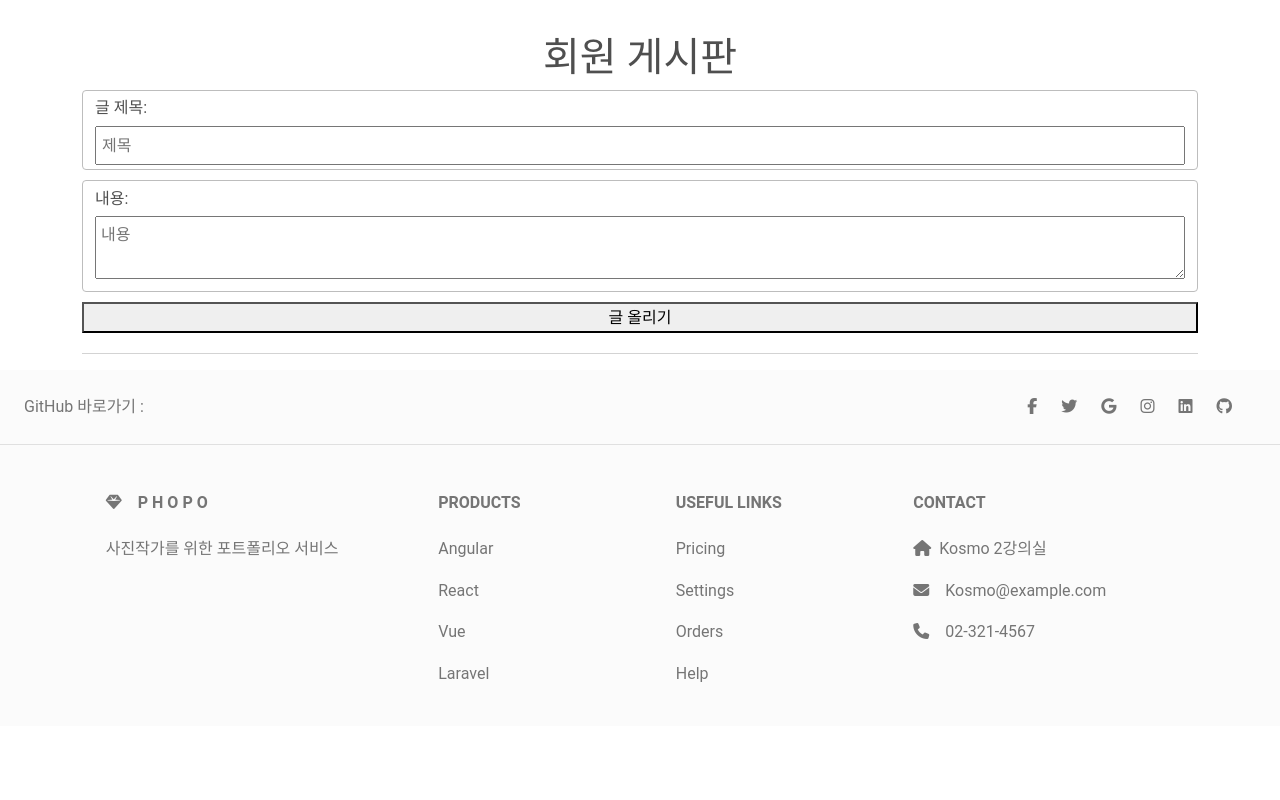
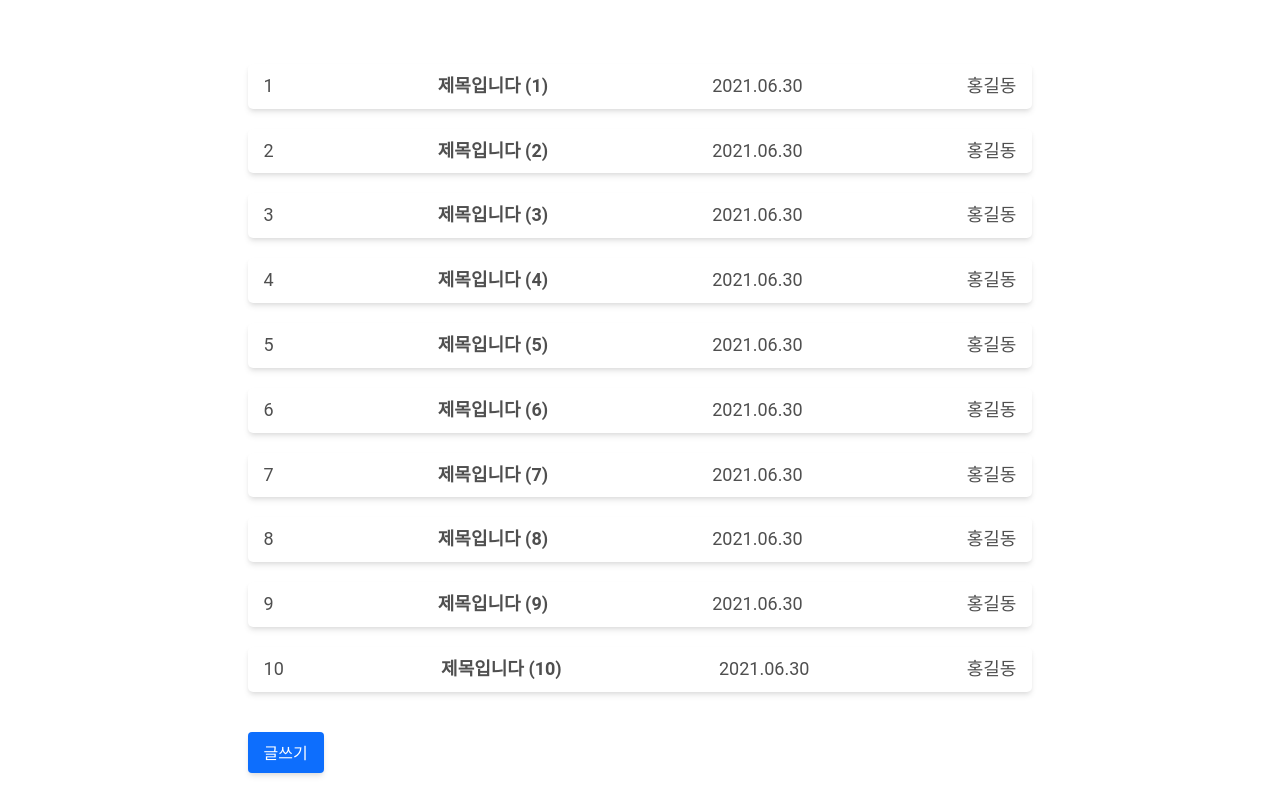
Before and after one commit to Jun02da/final_project_frontend, a React (Create React App) app: page /Board in a window 1280 px wide. Shown: the part 440-1240 px from the top of the page. Before the commit the page ends 1166 px from the top, so only its background shows below. Built offline with nearby package versions, Linux system fonts and the light colour scheme; no server answers.

Commit message:
게시판 페이지 업데이트

```diff
--- a/package.json
+++ b/package.json
@@ -18,6 +18,7 @@
     "@testing-library/user-event": "^13.5.0",
     "antd": "^5.3.0",
     "apexcharts": "^3.37.1",
+    "axios": "^1.3.4",
     "bootstrap": "^5.2.3",
     "classnames": "^2.3.2",
     "mdb-react-ui-kit": "^5.1.0",
--- a/src/App.js
+++ b/src/App.js
@@ -4,12 +4,14 @@ import Mypage from "./mypage";
 import Membership from "./membership";
 import Main from "./Main";
 import Admin from "./components/Admin";
-import Board from "./components/Help/Board";
+import BoardEdit from "./components/Help/BoardEdit";
 import FAQ from "./components/Help/FAQ.js";
 import Communication from "./components/Help/Communication.js";
 import Bio from "./components/MyPage/Bio.js";
 import OtherBio from "./components/MyPage/OtherBio.js";
 import Upload from "./components/MyPage/Upload.js";
+import Board from "./components/Help/Board.js";
+import BoardDetail from "./components/Help/Board/BoardDetail";
 
 export default function App() {
   return (
@@ -20,13 +22,15 @@ export default function App() {
           <Route path={"/"} element={<Home />}></Route>
           <Route path={"/detail"} element={<Main />}></Route>
           <Route path={"/Admin"} element={<Admin />}></Route>
-          <Route path={"/Board"} element={<Board />}></Route>
+          <Route path={"/BoardEdit"} element={<BoardEdit />}></Route>
           <Route path={"/FAQ"} element={<FAQ />}></Route>
           <Route path={"/Communication"} element={<Communication />}></Route>
           <Route path={"/mypage"} element={<Mypage />}></Route>
           <Route path={"/Bio"} element={<Bio />}></Route>
           <Route path={"/OtherBio"} element={<OtherBio />}></Route>
           <Route path={"/Upload"} element={<Upload />}></Route>
+          <Route path={"/Board"} element={<Board />}></Route>
+          <Route path={"/BoardDetail"} element={<BoardDetail />}></Route>
         </Routes>
       </BrowserRouter>
     </div>
--- a/src/components/Help/Board.js
+++ b/src/components/Help/Board.js
@@ -1,71 +1,56 @@
-import React, { useState } from "react";
+import BoardList from "./Board/BoardList";
 import Header from "../Layout/HelpHeader.js";
-import Footer from "../../components/Layout/footer.js";
+import Footer from "../Layout/footer.js";
+import axios from "axios";
+import { useState, useEffect } from "react";
+import { useNavigate } from "react-router-dom";
 
 function Board() {
-  const [title, setTitle] = useState("");
-  const [content, setContent] = useState("");
   const [posts, setPosts] = useState([]);
+  // 웹에서 서버로 요청 -> 나 리스트 전달해줘
+  const getPosts = () => {
+    axios
+      .get("서버주소") // axios를 통해 HTTP요청을 보내는 코드
+      .then((response) => {
+        // then()에서는 HTTP요청을 통해 받아온 데이터를 처리할 수 있다
+        setPosts(response.data); // 이전에 useState로 생성했던 setPosts함수를 통해 data를 posts에 저장
+      });
+  };
+  useEffect(getPosts, []);
+  const list = [
+    { id: 1, title: "제목입니다 (1)", createdAt: "2021.06.30", name: "홍길동" },
+    { id: 2, title: "제목입니다 (2)", createdAt: "2021.06.30", name: "홍길동" },
+    { id: 3, title: "제목입니다 (3)", createdAt: "2021.06.30", name: "홍길동" },
+    { id: 4, title: "제목입니다 (4)", createdAt: "2021.06.30", name: "홍길동" },
+    { id: 5, title: "제목입니다 (5)", createdAt: "2021.06.30", name: "홍길동" },
+    { id: 6, title: "제목입니다 (6)", createdAt: "2021.06.30", name: "홍길동" },
+    { id: 7, title: "제목입니다 (7)", createdAt: "2021.06.30", name: "홍길동" },
+    { id: 8, title: "제목입니다 (8)", createdAt: "2021.06.30", name: "홍길동" },
+    { id: 9, title: "제목입니다 (9)", createdAt: "2021.06.30", name: "홍길동" },
+    {
+      id: 10,
+      title: "제목입니다 (10)",
+      createdAt: "2021.06.30",
+      name: "홍길동",
+    },
+  ];
+  const movePage = useNavigate();
 
-  const handleSubmit = (e) => {
-    e.preventDefault();
-    const newPost = { id: Date.now(), title, content };
-    setPosts([...posts, newPost]);
-    setTitle("");
-    setContent("");
-  };
-
-  const handleDelete = (id) => {
-    const updatedPosts = posts.filter((post) => post.id !== id);
-    setPosts(updatedPosts);
-  };
-
-  const handleEdit = (id) => {
-    const postToEdit = posts.find((post) => post.id === id);
-    setTitle(postToEdit.title);
-    setContent(postToEdit.content);
-    handleDelete(id);
-  };
-
+  function goBoardEdit() {
+    movePage("/BoardEdit");
+  }
   return (
-    <>
+    <div>
       <Header />
-      <div className="container">
-        <h1>회원 게시판</h1>
-        <form className="form" onSubmit={handleSubmit}>
-          <div className="form-control">
-            <label htmlFor="title">글 제목:</label>
-            <input
-              id="title"
-              type="text"
-              placeholder="제목"
-              value={title}
-              onChange={(e) => setTitle(e.target.value)}
-            />
-          </div>
-          <div className="form-control">
-            <label htmlFor="content">내용:</label>
-            <textarea
-              id="content"
-              placeholder="내용"
-              value={content}
-              onChange={(e) => setContent(e.target.value)}
-            />
-          </div>
-          <button type="submit">글 올리기</button>
-        </form>
-        <hr />
-        {posts.map((post) => (
-          <div key={post.id} className="post">
-            <h3>{post.title}</h3>
-            <p>{post.content}</p>
-            <button onClick={() => handleDelete(post.id)}>Delete</button>
-            <button onClick={() => handleEdit(post.id)}>Edit</button>
-          </div>
-        ))}
+      <div id="BoardContentDiv">
+        <BoardList items={list} />
+        <button id="BoardWriteButton" onClick={goBoardEdit}>
+          글쓰기
+        </button>
       </div>
+      <br />
       <Footer />
-    </>
+    </div>
   );
 }
 
--- /dev/null
+++ b/src/components/Help/Board/BoardDetail.js
@@ -0,0 +1,15 @@
+import React from "react";
+import Header from "../../Layout/HelpHeader.js";
+import Footer from "../../Layout/footer.js";
+
+export function BoardDetail() {
+  return (
+    <div>
+      <Header />
+      BoardDetail 페이지 입니다
+      <Footer />
+    </div>
+  );
+}
+
+export default BoardDetail;
--- /dev/null
+++ b/src/components/Help/Board/BoardItem.js
@@ -0,0 +1,24 @@
+import React from "react";
+import { useNavigate } from "react-router-dom";
+import "../../../css/BoardItem.css";
+/*
+    이 함수는 item을 받아서
+    해당 item의 id, title, createdAt을
+    박스에 담아 출력한다
+*/
+function BoardItem({ item }) {
+  const movePage = useNavigate();
+
+  function goBoardDetail() {
+    movePage("/BoardDetail");
+  }
+  return (
+    <div className="BoardListContent" onClick={goBoardDetail}>
+      <span>{item.id}</span>
+      <span className="BoardListContentTitle">{item.title}</span>
+      <span>{item.createdAt}</span>
+      <span>{item.name}</span>
+    </div>
+  );
+}
+export default BoardItem;
--- /dev/null
+++ b/src/components/Help/Board/BoardList.js
@@ -0,0 +1,17 @@
+import React from "react";
+import BoardItem from "./BoardItem.js";
+/*
+    map을 이용해 동적인 List를 반영할 수 있게 한다
+    items를 매개변수로 받아서 각 원소를 item.js의 item 매개변수로 넘겨준다
+*/
+function BoardList({ items }) {
+  return (
+    <div>
+      {items.map((item) => (
+        <BoardItem item={item} />
+      ))}
+    </div>
+  );
+}
+
+export default BoardList;
--- /dev/null
+++ b/src/components/Help/BoardEdit.js
@@ -0,0 +1,80 @@
+import React, { useState } from "react";
+import { useNavigate } from "react-router-dom";
+import Header from "../Layout/HelpHeader.js";
+import Footer from "../Layout/footer.js";
+
+function BoardEdit() {
+  const [title, setTitle] = useState("");
+  const [content, setContent] = useState("");
+  const [posts, setPosts] = useState([]);
+
+  const handleSubmit = (e) => {
+    e.preventDefault();
+    const newPost = { id: Date.now(), title, content };
+    setPosts([...posts, newPost]);
+    setTitle("");
+    setContent("");
+  };
+
+  const handleDelete = (id) => {
+    const updatedPosts = posts.filter((post) => post.id !== id);
+    setPosts(updatedPosts);
+  };
+
+  const handleEdit = (id) => {
+    const postToEdit = posts.find((post) => post.id === id);
+    setTitle(postToEdit.title);
+    setContent(postToEdit.content);
+    handleDelete(id);
+  };
+  const movePage = useNavigate();
+
+  function goBoard() {
+    movePage("/Board");
+  }
+  return (
+    <>
+      <Header />
+      <button id="BoardWriteButton" onClick={goBoard}>
+        목록
+      </button>
+      <div className="container">
+        <h1>회원 게시판</h1>
+        <form className="form" onSubmit={handleSubmit}>
+          <div className="form-control">
+            <label htmlFor="title">글 제목:</label>
+            <input
+              id="title"
+              type="text"
+              placeholder="제목"
+              value={title}
+              onChange={(e) => setTitle(e.target.value)}
+            />
+          </div>
+          <div className="form-control">
+            <label htmlFor="content">내용:</label>
+            <textarea
+              id="content"
+              placeholder="내용"
+              value={content}
+              onChange={(e) => setContent(e.target.value)}
+            />
+          </div>
+          <button type="submit">글 올리기</button>
+        </form>
+        <hr />
+        {posts.map((post) => (
+          <div key={post.id} className="post">
+            <h3>{post.title}</h3>
+            <p>{post.content}</p>
+            <button onClick={() => handleDelete(post.id)}>Delete</button>
+            <button onClick={() => handleEdit(post.id)}>Edit</button>
+          </div>
+        ))}
+      </div>
+      <Footer />
+    </>
+  );
+}
+
+export default BoardEdit;
--- a/src/components/Layout/HelpHeader.js
+++ b/src/components/Layout/HelpHeader.js
@@ -18,9 +18,6 @@ export default function HelpHeader() {
   }
   function goHome() {
     movePage("/");
-  }
-  function goPageBoard() {
-    movePage("/Board");
   }
   function goPageFAQ() {
     movePage("/FAQ");
@@ -56,7 +53,7 @@ export default function HelpHeader() {
       </div>
       {/* 고객지원 내용 */}
       <div id="HelpHeaderMenuSection">
-        <span onClick={goPageBoard} id="HelpHeaderMenu">
+        <span onClick={goBoard} id="HelpHeaderMenu">
           게시판
         </span>
         <span onClick={goPageFAQ} id="HelpHeaderMenu">
--- /dev/null
+++ b/src/css/BoardItem.css
@@ -0,0 +1,88 @@
+@import url("https://fonts.googleapis.com/css2?family=Noto+Sans+KR&display=swap");
+
+:root {
+  --button-color: #ffffff;
+  --button-bg-color: #0d6efd;
+  --button-hover-bg-color: #025ce2;
+}
+
+.BoardListContent {
+  border-radius: 5px;
+  background-color: white;
+  margin: 20px;
+  padding: 10px;
+  display: flex;
+  flex-direction: row;
+  justify-content: space-between;
+  font-size: large;
+}
+.BoardListContentTitle {
+  font-weight: bold;
+}
+#BoardContentDiv {
+  max-width: 66%;
+  padding: 10px;
+  margin: 0 auto;
+}
+#BoardWriteButton {
+  -webkit-appearance: none;
+  -moz-appearance: none;
+  appearance: none;
+
+  background: var(--button-bg-color);
+  color: var(--button-color);
+
+  margin: 20px;
+  padding: 0.5rem 1rem;
+
+  font-family: "Noto Sans KR", sans-serif;
+  font-size: 1rem;
+  font-weight: 400;
+  text-align: center;
+  text-decoration: none;
+
+  border: none;
+  border-radius: 4px;
+
+  display: inline-block;
+  width: auto;
+
+  box-shadow: 0 4px 6px -1px rgba(0, 0, 0, 0.1),
+    0 2px 4px -1px rgba(0, 0, 0, 0.06);
+
+  cursor: pointer;
+
+  transition: 0.5s;
+}
+#BoardWriteButton:active,
+#BoardWriteButton:hover,
+#BoardWriteButton:focus {
+  background: var(--button-hover-bg-color);
+  outline: 0;
+}
+#BoardWriteButton:disabled {
+  opacity: 0.5;
+}
+
+.BoardListContent {
+  background: #ffffff;
+
+  margin: 20px;
+  padding: 0.5rem 1rem;
+
+  box-shadow: 0 4px 6px -1px rgba(0, 0, 0, 0.1),
+    0 2px 4px -1px rgba(0, 0, 0, 0.06);
+
+  cursor: pointer;
+
+  transition: 0.5s;
+}
+.BoardListContent:active,
+.BoardListContent:hover,
+.BoardListContent:focus {
+  background: #ffede6;
+  outline: 0;
+}
+.BoardListContent:disabled {
+  opacity: 0.5;
+}
```
Also changed, not shown: 1 other file (tests, documents, lock files or other folders).
